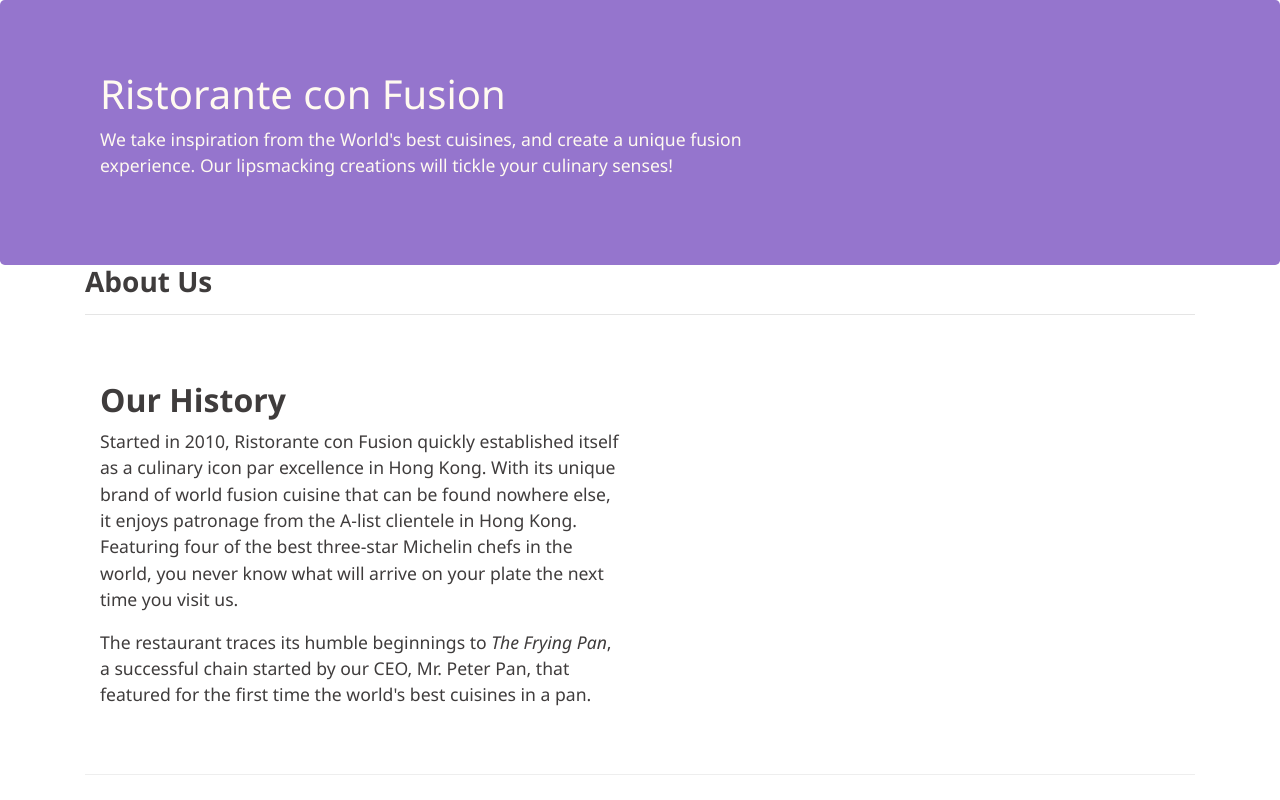
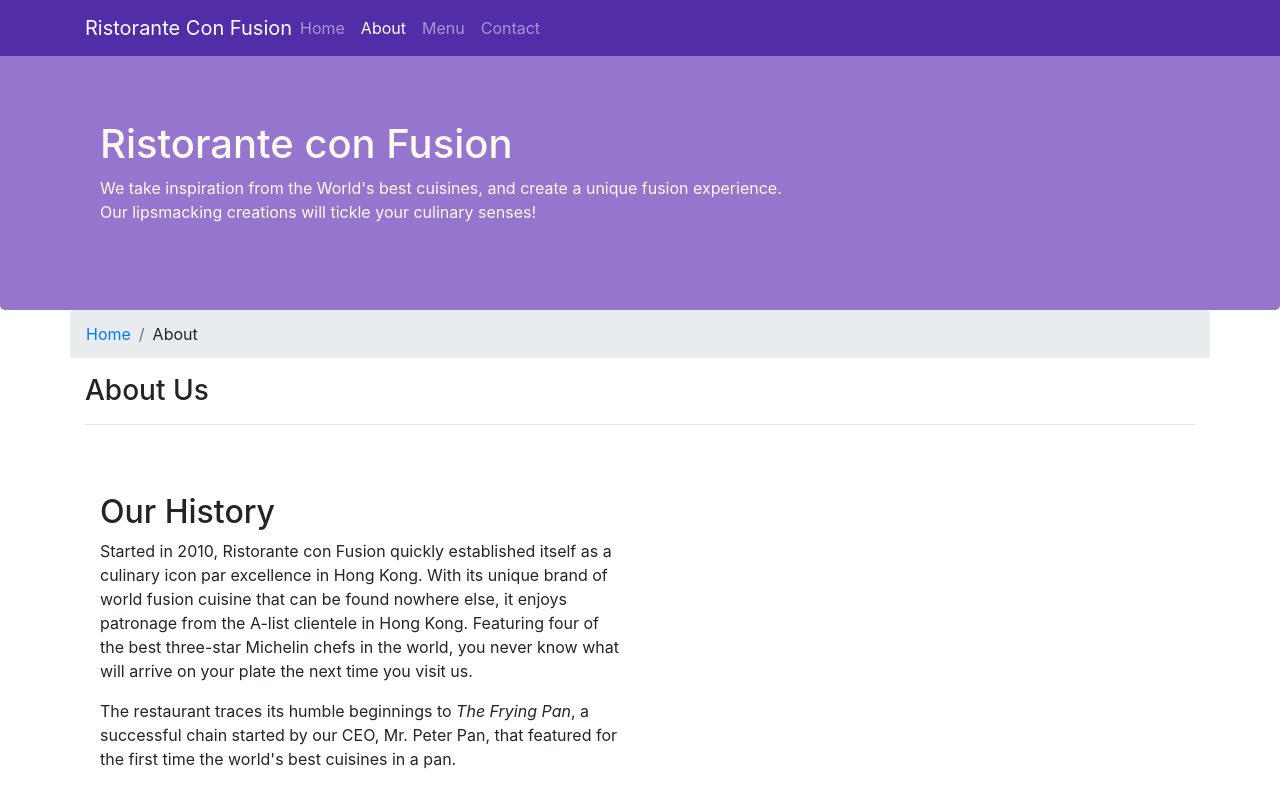
Before and after one commit to stanleyogbonna/bootstrap-learn, a website: page aboutus.html in a window 1280 px wide. Shown: the top 800 px of the page. Drawn offline with nearby package versions, Linux system fonts and the light colour scheme.

Commit message:
Navbar and Breadcrumb

```diff
--- a/aboutus.html
+++ b/aboutus.html
@@ -16,6 +16,23 @@
 </head>
 
 <body>
+    <nav class="navbar navbar-dark navbar-expand-sm fixed-top">
+        <div class="container">
+            <button class="navbar-toggler" type="button" data-toggle="collapse" data-target="#Navbar">
+                <span class="navbar-toggler-icon"></span>
+            </button>
+            <a class="navbar-brand mr-auto" href="#">Ristorante Con Fusion</a>
+            <div class="collapse navbar-collapse" id="Navbar">
+                <ul class="navbar-nav mr-auto">
+                    <li class="nav-item"><a class="nav-link" href="./index.html">Home</a></li>
+                    <li class="nav-item active"><a class="nav-link" href="#">About</a></li>
+                    <li class="nav-item"><a class="nav-link" href="#">Menu</a></li>
+                    <li class="nav-item"><a class="nav-link" href="#">Contact</a></li>
+
+                </ul>
+            </div>
+        </div>
+    </nav>
 
     <header class="jumbotron">
         <div class="container">
@@ -32,6 +49,10 @@
 
     <div class="container">
         <div class="row">
+            <ol class="col-12 breadcrumb">
+                <li class="breadcrumb-item"><a href="index.html">Home</a></li>
+                <li class="breadcrumb-item">About</li>
+            </ol>
             <div class="col-12">
                <h3>About Us</h3>
                <hr>
@@ -71,7 +92,7 @@
                 <div class="col-4 offset-1 col-sm-2">
                     <h5>Links</h5>
                     <ul class="list-unstyled">
-                        <li><a href="#">Home</a></li>
+                        <li><a href="./index.html">Home</a></li>
                         <li><a href="#">About</a></li>
                         <li><a href="#">Menu</a></li>
                         <li><a href="#">Contact</a></li>
--- a/css/styles.css
+++ b/css/styles.css
@@ -28,19 +28,19 @@
     color: #0f0f0f;
 }
 
-h2, h3 {
+/* h2, h3 {
     font-weight: 700;
-}
+} */
 
 body {
-    color: #3f3c3c
-}
-.container {
-    font-family: 'Segoe UI', Tahoma, Geneva, Verdana, sans-serif;
-    font-weight: normal;
-    font-size: 110%;
+    padding: 50px 0px 0px 0px;
+    z-index: 0px;
 }
 
 em {
     font-weight: normal;
 }
+
+.navbar-dark {
+    background-color: #512DA8;
+}
```
Also changed, not shown: index.html (+18 -1 lines).
